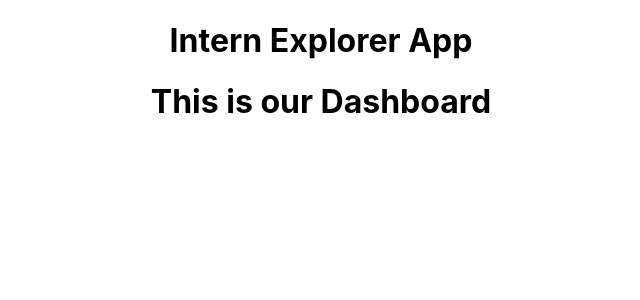
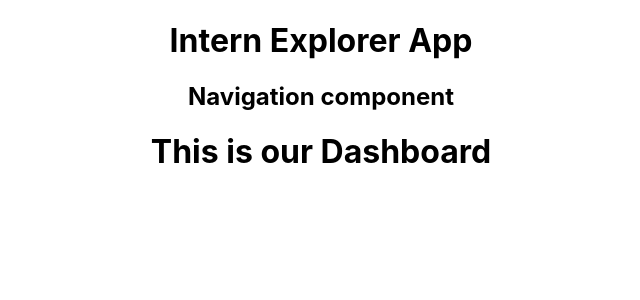
Before and after one commit to NenadPantelic/Intern-xplorer, a React (Create React App) app in the folder frontend/: page / in a window 1280 px wide. Shown: the top 300 px of the page, without its empty margins (319-959 px from the left). Built offline with nearby package versions, Linux system fonts and the light colour scheme.

Commit message:
Create barebone Navigation component

```diff
--- a/frontend/src/components/Dashboard.js
+++ b/frontend/src/components/Dashboard.js
@@ -1,8 +1,10 @@
 import React from 'react'
+import Navigation from './Navigation'
 
 export default function Dashboard() {
     return (
         <div>
+            <Navigation />
             <h1>This is our Dashboard</h1>
         </div>
     )
--- /dev/null
+++ b/frontend/src/components/Navigation.js
@@ -0,0 +1,9 @@
+import React from 'react'
+
+export default function Navigation() {
+    return (
+        <div>
+            <h2>Navigation component</h2>
+        </div>
+    )
+}
```
